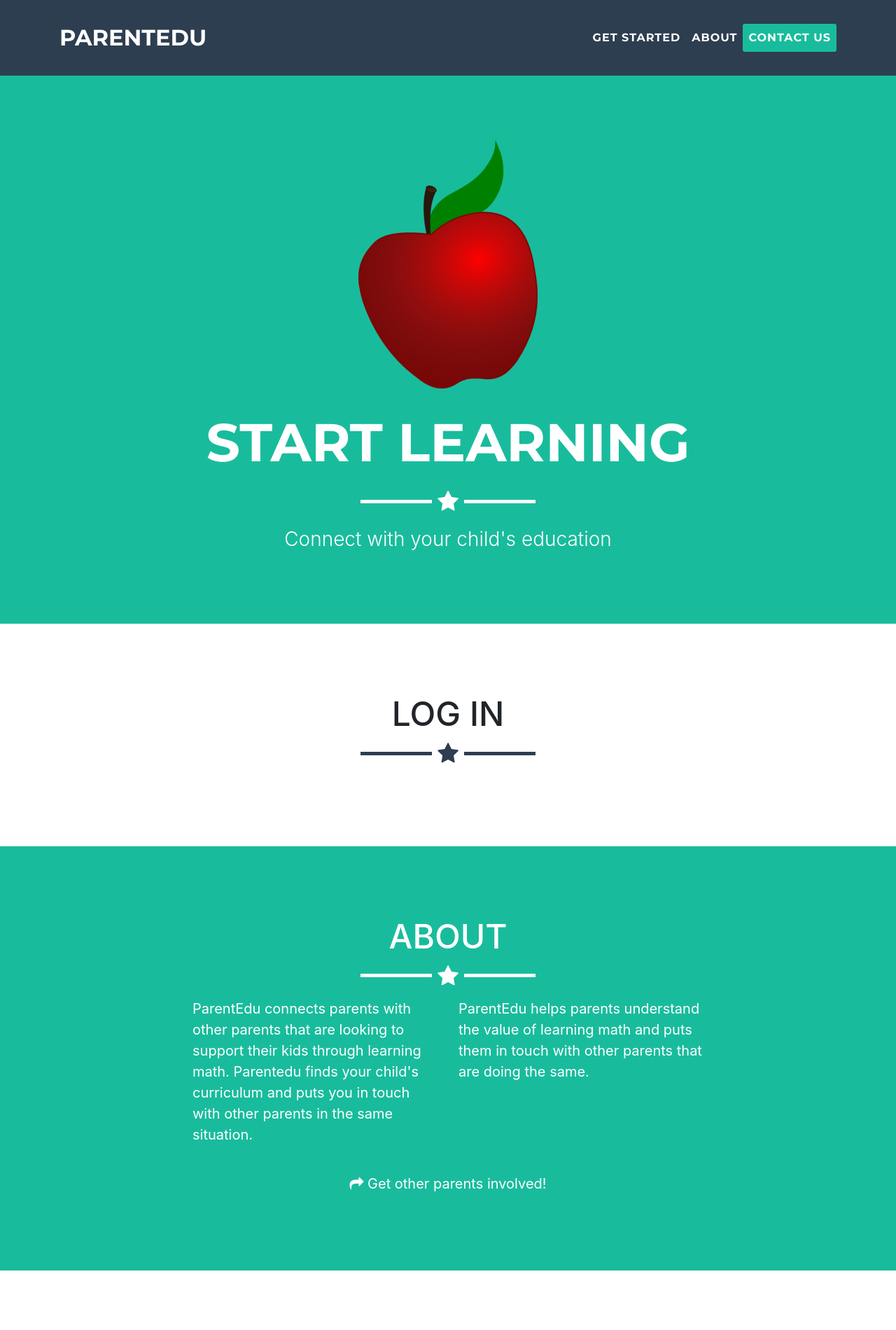
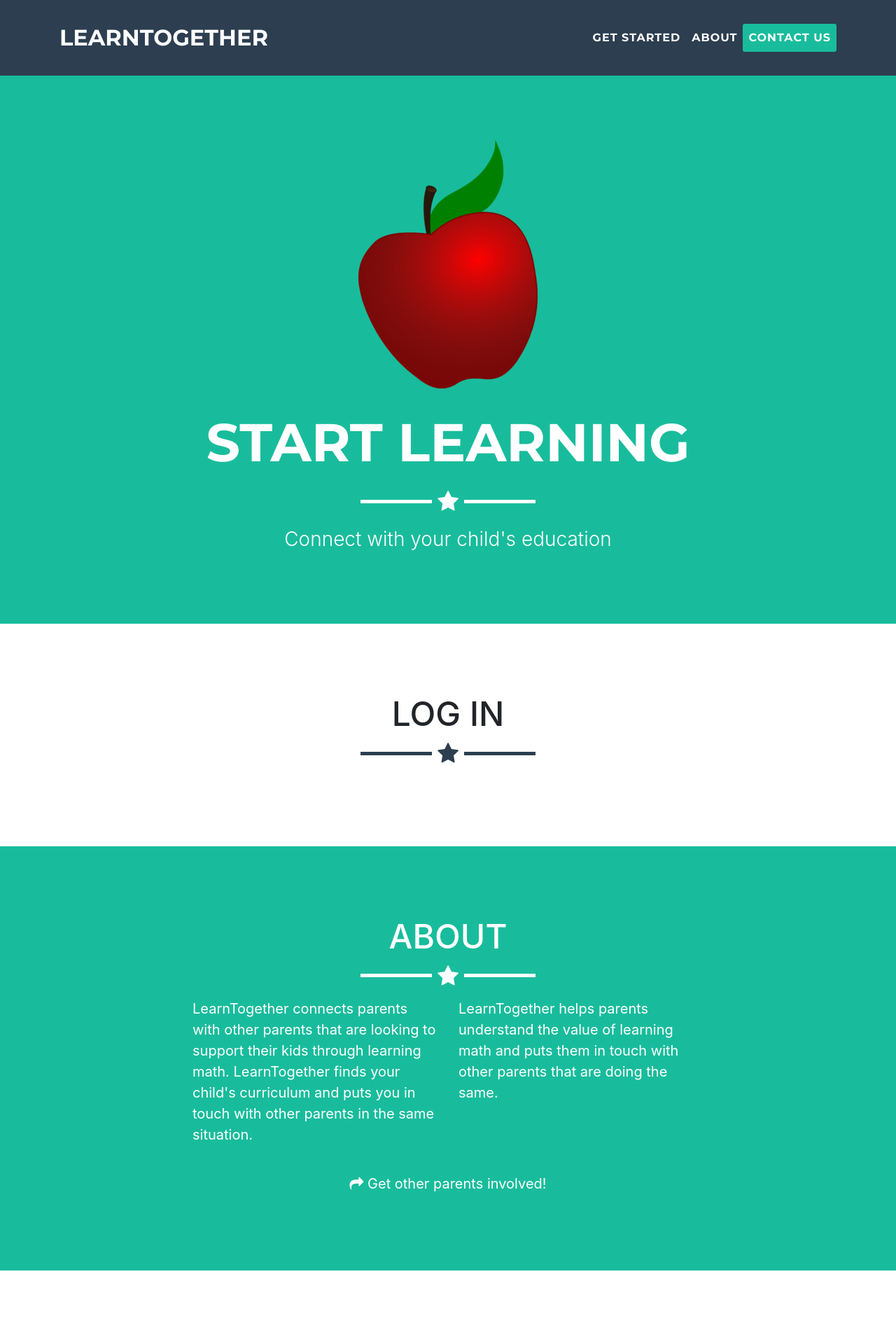
Before and after one commit to mrw436/HackDuke17-Website, a website with bundled scripts: page freelancer/index.html in a window 1280 px wide. Shown: the top 1900 px of the page at 70% size. Built offline with nearby package versions, Linux system fonts and the light colour scheme.

Commit message:
changed title

```diff
--- a/freelancer/index.html
+++ b/freelancer/index.html
@@ -8,7 +8,7 @@
     <meta name="description" content="">
     <meta name="author" content="">
 
-    <title>ParentEdu - Connect with your child's education</title>
+    <title>LearnTogether - Connect with your child's education</title>
 
 
     <!-- Bootstrap core CSS -->
@@ -54,7 +54,7 @@
     <!-- Navigation -->
     <nav class="navbar navbar-expand-lg navbar-light fixed-top" id="mainNav">
       <div class="container">
-        <a class="navbar-brand js-scroll-trigger" href="#page-top">ParentEdu</a>
+        <a class="navbar-brand js-scroll-trigger" href="#page-top">LearnTogether</a>
         <button class="navbar-toggler navbar-toggler-right" type="button" data-toggle="collapse" data-target="#navbarResponsive" aria-controls="navbarResponsive" aria-expanded="false" aria-label="Toggle navigation">
           Menu
           <i class="fa fa-bars"></i>
@@ -106,10 +106,10 @@
         <hr class="star-light">
         <div class="row">
           <div class="col-lg-4 ml-auto">
-            <p>ParentEdu connects parents with other parents that are looking to support their kids through learning math. Parentedu finds your child's curriculum and puts you in touch with other parents in the same situation.</p>
+            <p>LearnTogether connects parents with other parents that are looking to support their kids through learning math. LearnTogether finds your child's curriculum and puts you in touch with other parents in the same situation.</p>
           </div>
           <div class="col-lg-4 mr-auto">
-            <p>ParentEdu helps parents understand the value of learning math and puts them in touch with other parents that are doing the same.</p>
+            <p>LearnTogether helps parents understand the value of learning math and puts them in touch with other parents that are doing the same.</p>
           </div>
           <div class="col-lg-8 mx-auto text-center">
             <a href="#" class="btn btn-lg btn-outline">
```
Also changed, not shown: freelancer/dropdown.html (+2 -2 lines), freelancer/index1.html (+4 -4 lines).
